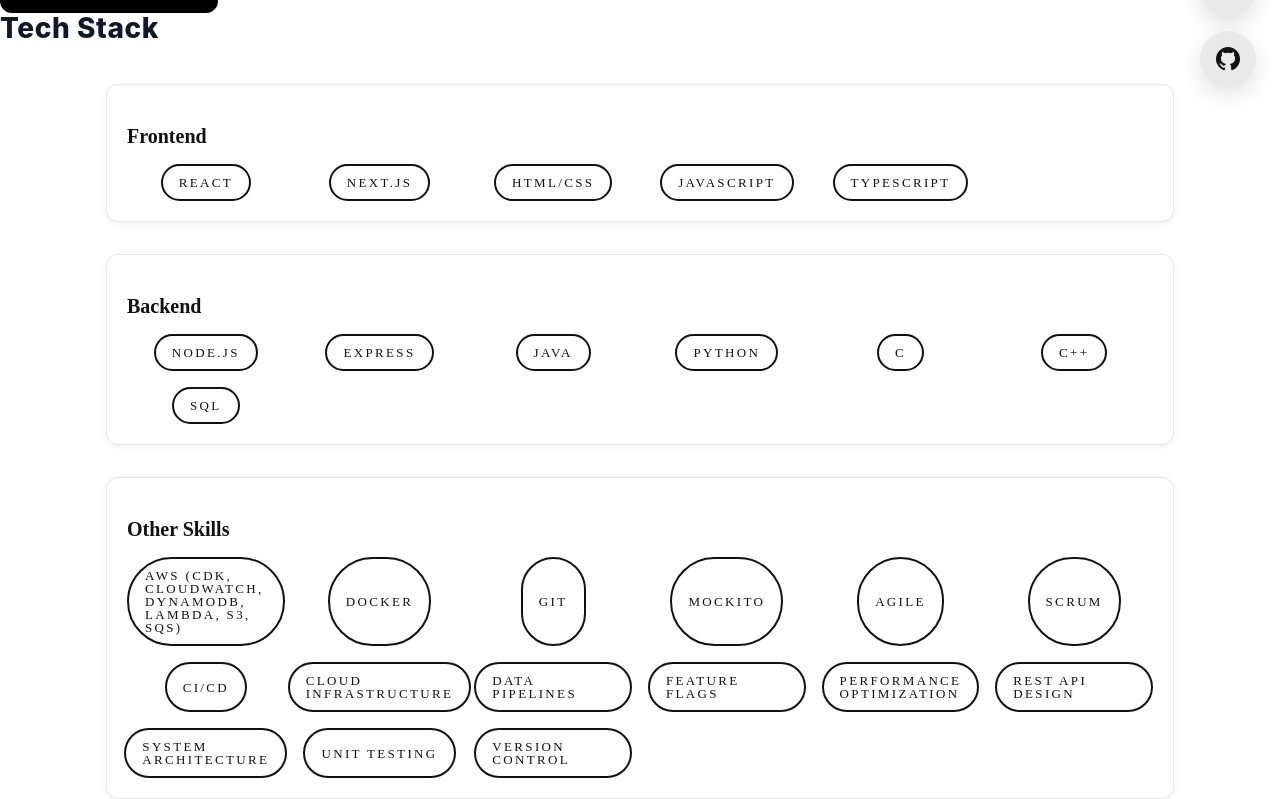
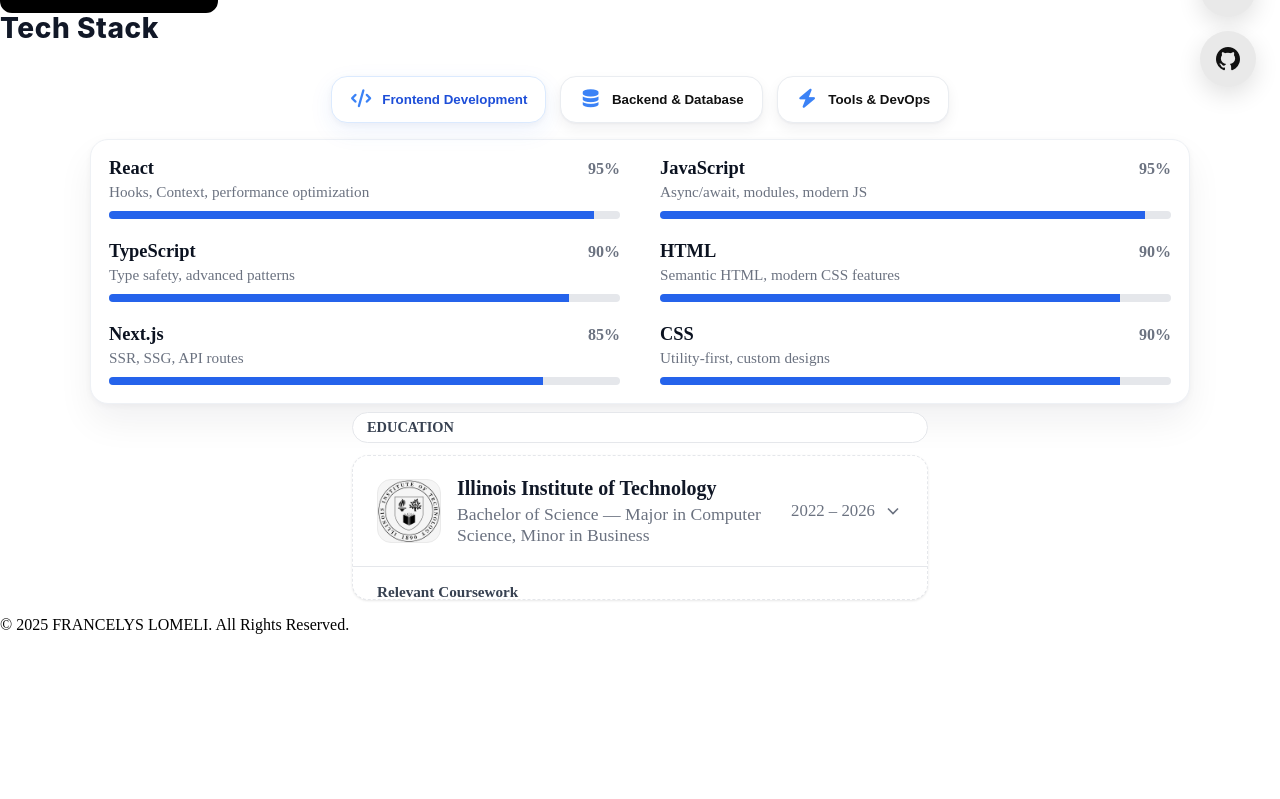
Before and after one commit to francelysl/Personal-Website, a React (Create React App) app: page / in a window 1280 px wide. Shown: the part 689-1488 px from the top of the page. After the commit the page ends 1371 px from the top, so only its background shows below. Built offline with nearby package versions, Linux system fonts and the light colour scheme.

Commit message:
Refactoring tech stack, adding CSS and styling

```diff
--- a/src/components/TechStack.jsx
+++ b/src/components/TechStack.jsx
@@ -1,43 +1,107 @@
-import React from "react";
+import React, { useState } from "react";
 import "../styles/TechStack.css";
 
+const TABS = [
+  {
+    id: "frontend",
+    label: "Frontend Development",
+    icon: <i className="fa-solid fa-code" aria-hidden="true" />,
+    items: [
+      { name: "React",            pct: 95, blurb: "Hooks, Context, performance optimization" },
+      { name: "TypeScript",       pct: 90, blurb: "Type safety, advanced patterns" },
+      { name: "Next.js",          pct: 85, blurb: "SSR, SSG, API routes" },
+      { name: "JavaScript",  pct: 95, blurb: "Async/await, modules, modern JS" },
+      { name: "HTML",     pct: 90, blurb: "Semantic HTML, modern CSS features" },
+      { name: "CSS",     pct: 90, blurb: "Utility-first, custom designs" },
+    ],
+  },
+  {
+    id: "backend",
+    label: "Backend & Database",
+    icon: <i className="fa-solid fa-database" aria-hidden="true" />,
+    items: [
+      { name: "Node.js / Express", pct: 90, blurb: "REST APIs, auth, middleware" },
+      { name: "Java",              pct: 85, blurb: "Microservices, testing (Mockito)" },
+      { name: "Python",            pct: 80, blurb: "Scripts, data tools" },
+      { name: "SQL",       pct: 85, blurb: "Postgres, DynamoDB" },
+      { name: "AWS Lambda",        pct: 85, blurb: "Serverless, S3/SQS events" },
+      { name: "CDK + CloudWatch",  pct: 80, blurb: "Infra-as-code, monitoring" },
+    ],
+  },
+  {
+    id: "tools",
+    label: "Tools & DevOps",
+    icon: <i className="fa-solid fa-bolt" aria-hidden="true" />,
+    items: [
+      { name: "Git / GitHub", pct: 95, blurb: "Branching, reviews, actions" },
+      { name: "Docker",       pct: 85, blurb: "Images, compose, CI" },
+      { name: "CI/CD",        pct: 85, blurb: "Pipelines, artifacts, releases" },
+      { name: "Testing",      pct: 90, blurb: "Unit tests, coverage, QA handoff" },
+      { name: "Perf & DX",    pct: 85, blurb: "Profiling, build tooling" },
+      { name: "Feature Flags",pct: 80, blurb: "Gradual rollout, A/B" },
+    ],
+  },
+];
+
 export default function TechStack() {
-  const frontend = ["React", "Next.js", "HTML/CSS", "JavaScript", "TypeScript"];
-  const backend = ["Node.js", "Express", "Java", "Python", "C", "C++", "SQL"];
-  const other = [
-    "AWS (CDK, CloudWatch, DynamoDB, Lambda, S3, SQS)",
-    "Docker",
-    "Git",
-    "Mockito",
-    "Agile",
-    "Scrum",
-    "CI/CD",
-    "Cloud Infrastructure",
-    "Data Pipelines",
-    "Feature Flags",
-    "Performance Optimization",
-    "REST API Design",
-    "System Architecture",
-    "Unit Testing",
-    "Version Control",
-  ];
+  const [active, setActive] = useState("frontend");
 
-  const renderSection = (title, skills) => (
-    <div className="stack-section">
-      <h3 className="stack-title">{title}</h3>
-      <div className="stack-wrap">
-        {skills.map((s) => (
-          <span key={s} className="stack">{s}</span>
+  const tab = TABS.find(t => t.id === active) ?? TABS[0];
+  const left = tab.items.slice(0, Math.ceil(tab.items.length / 2));
+  const right = tab.items.slice(Math.ceil(tab.items.length / 2));
+
+  return (
+    <section id="tech-stack" className="tech-stack" aria-labelledby="skills-heading">
+      <h2 id="skills-heading" className="visually-hidden">Skills</h2>
+
+      {/* Tab buttons */}
+      <div className="tabbar" role="tablist" aria-label="Skill categories">
+        {TABS.map(t => (
+          <button
+            key={t.id}
+            role="tab"
+            aria-selected={active === t.id}
+            aria-controls={`panel-${t.id}`}
+            id={`tab-${t.id}`}
+            className={`chip ${active === t.id ? "active" : ""}`}
+            onClick={() => setActive(t.id)}
+          >
+            <span className="chip-ico">{t.icon}</span>
+            <span>{t.label}</span>
+          </button>
         ))}
       </div>
-    </div>
-  );
 
-  return (
-    <section id="tech-stack" className="tech-stack">
-      {renderSection("Frontend", frontend)}
-      {renderSection("Backend", backend)}
-      {renderSection("Other Skills", other)}
+      {/* Active panel */}
+      <div
+        id={`panel-${tab.id}`}
+        role="tabpanel"
+        aria-labelledby={`tab-${tab.id}`}
+        className="skills-card"
+        key={tab.id}                 /* re-key to re-run the bar animation on tab change */
+      >
+        <div className="skills-grid animate">
+          <div className="col">
+            {left.map((s) => <SkillRow key={s.name} {...s} />)}
+          </div>
+          <div className="col">
+            {right.map((s) => <SkillRow key={s.name} {...s} />)}
+          </div>
+        </div>
+      </div>
     </section>
   );
 }
+
+function SkillRow({ name, pct, blurb }) {
+  return (
+    <div className="skill">
+      <div className="skill-top">
+        <h3 className="skill-name">{name}</h3>
+        <span className="skill-pct">{pct}%</span>
+      </div>
+      <div className="skill-note">{blurb}</div>
+      <div className="bar" style={{ ["--pct"]: `${pct}%` }} />
+    </div>
+  );
+}
--- a/src/pages/Home.jsx
+++ b/src/pages/Home.jsx
@@ -43,24 +43,7 @@
 </a>
 
       <h2 className="about-label">Tech Stack</h2>
-      <TechStack
-        skills={[
-          "JavaScript",
-          "Java",
-          "C++",
-          "TypeScript",
-          "React",
-          "Next.js",
-          "Node.js",
-          "Express",
-          "Python",
-          "AWS",
-          "PostgreSQL",
-          "MongoDB",
-          "Docker",
-          "Git",
-        ]}
-      />
+      <TechStack />
       <SocialIcons />
       <EducationItem />
       <Footer />
--- a/src/styles/TechStack.css
+++ b/src/styles/TechStack.css
@@ -1,67 +1,134 @@
-.tech-stack {
-    max-width: 1100px;
-    margin: 40px auto;
-    padding: 0 16px;
-    display: grid;
-    gap: 32px;
+
+
+
+
+/* TechStack.css — white UI with light shadows */
+
+/* Section */
+.tech-stack { padding: 32px 0 8px; }
+
+/* a11y helper */
+.visually-hidden {
+  position: absolute !important; width: 1px; height: 1px;
+  padding: 0; margin: -1px; overflow: hidden; clip: rect(0 0 0 0);
+  white-space: nowrap; border: 0;
 }
 
-  /* Each section is like a card */
-  .stack-section {
-    background: #fff;
-    border: 1px solid #e5e7eb;     /* light border */
-    border-radius: 12px;
-    box-shadow: 0 2px 6px rgba(0,0,0,0.06);
-    padding: 20px;
-  }
-
-  .stack-title {
-    font-size: 1.25rem;
-    font-weight: 600;
-    color: #111;
+/* ---------- Tabs (chips) ---------- */
+.tabbar {
+  display: flex;
+  flex-wrap: wrap;
+  gap: 14px;
+  align-items: center;
+  justify-content: center;
   margin-bottom: 16px;
 }
 
-  /* Grid of pills */
-  .stack-wrap {
-    display: grid;
-    grid-template-columns: repeat(auto-fill, minmax(140px, 1fr));
-    gap: 16px;
-    justify-items: center;
+.chip {
+  display: inline-flex;
+  align-items: center;
+  gap: 10px;
+  padding: 12px 18px;
+  border-radius: 16px;
+  background: #fff;                          /* white pill */
+  border: 1px solid #eaedf1;                 /* very light border */
+  color: #111;
+  box-shadow: 0 6px 14px rgba(17,24,39,0.06),/* light airy shadow */
+              0 1px 2px rgba(17,24,39,0.04);
+  cursor: pointer;
+  font-weight: 600;
+  transition: transform .15s ease, box-shadow .15s ease, background .15s ease, color .15s ease;
+}
+.chip-ico { font-size: 18px; color: #3b82f6; }
+.chip:hover {
+  transform: translateY(-2px);
+  box-shadow: 0 10px 22px rgba(17,24,39,0.07), 0 2px 4px rgba(17,24,39,0.05);
+}
+.chip.active {
+  background: #fff;                          /* keep white like picture */
+  border-color: #dbeafe;                     /* soft blue ring */
+  color: #1d4ed8;
+  box-shadow: 0 8px 24px rgba(37,99,235,0.08),  /* subtle blue-ish lift */
+              0 2px 6px rgba(17,24,39,0.04);
 }
 
-  .stack {
-    display: inline-flex;
-    align-items: center;
-    justify-content: center;
-    border: 2px solid #111;
-    color: #111;
-    background: #fff;
-    border-radius: 999px;
-    padding: 10px 16px;
-    font-size: 13px;
-    letter-spacing: 0.18em;
-    text-transform: uppercase;
-    line-height: 1;
-    user-select: none;
-    transition: background .15s ease, color .15s ease, transform .15s ease;
+/* ---------- Card with skills ---------- */
+.skills-card {
+  background: #fff;                          /* white card */
+  border: 1px solid #eef1f5;                 /* hairline border */
+  border-radius: 18px;
+  box-shadow: 0 18px 36px rgba(17,24,39,0.06),/* light shadow like screenshot */
+              0 2px 6px rgba(17,24,39,0.04);
+  padding: 18px;
+  max-width: 1100px;
+  margin: 0 auto;
 }
 
-  .stack:hover {
-    background: #111;
-    color: #fff;
-    transform: translateY(-1px);
-  }
-  .stack:focus-visible {
-    outline: 3px solid rgba(17,17,17,.25);
-    outline-offset: 2px;
+.skills-grid {
+  display: grid;
+  grid-template-columns: 1fr 1fr;
+  gap: 22px 40px;
 }
 
-  /* responsive tweaks */
-  @media (max-width: 640px) {
-    .stack-wrap { grid-template-columns: repeat(auto-fill, minmax(120px, 1fr)); }
-    .stack { font-size: 11px; padding: 8px 12px; letter-spacing: 0.14em; }
+.col { display: grid; gap: 22px; }
+
+/* skill row */
+.skill-top { display: flex; align-items: baseline; justify-content: space-between; }
+.skill-name { margin: 0; font-size: 1.15rem; font-weight: 700; color: #0b1220; }
+.skill-pct  { color: #6b7280; font-weight: 700; }
+
+.skill-note { margin-top: 4px; color: #6b7280; font-size: .95rem; }
+
+/* progress bar */
+.bar {
+  --pct: 0%;
+  position: relative;
+  height: 8px;
+  border-radius: 999px;
+  background: #e5e7eb;                       /* light grey track */
+  overflow: hidden;
+  margin-top: 10px;
 }
+.bar::before {
+  content: "";
+  position: absolute; inset: 0;
+  width: 0%;
+  background: #2563eb;                       /* blue fill */
+  transition: width 900ms ease;
+}
+.skills-grid.animate .bar::before { width: var(--pct); }
+
+/* subtle entrance for each skill */
+@keyframes card-pop { from { opacity:0; transform: translateY(8px); } to { opacity:1; transform:none; } }
+.skills-grid.animate .skill { animation: card-pop .38s ease both; }
+.skills-grid.animate .skill:nth-child(1) { animation-delay: .02s; }
+.skills-grid.animate .skill:nth-child(2) { animation-delay: .05s; }
+.skills-grid.animate .skill:nth-child(3) { animation-delay: .08s; }
+.skills-grid.animate .skill:nth-child(4) { animation-delay: .11s; }
+.skills-grid.animate .skill:nth-child(5) { animation-delay: .14s; }
+.skills-grid.animate .skill:nth-child(6) { animation-delay: .17s; }
+
+/* Responsive */
+@media (max-width: 900px) {
+  .skills-grid { grid-template-columns: 1fr; gap: 18px; }
+}
+
+/* Optional dark mode (keeps light look in light mode) */
+@media (prefers-color-scheme: dark) {
+  .chip { background: #0f1115; border-color: #1f2937; color: #f5f5f5; box-shadow: none; }
+  .chip.active { background: #0f1115; border-color: #334155; color: #93c5fd; }
+  .skills-card { background: #0f1115; border-color: #1f2937; box-shadow: none; }
+  .skill-name { color: #f5f5f5; }
+  .skill-note, .skill-pct { color: #a7abb1; }
+  .bar { background: #1f2937; }
+  .bar::before { background: #3b82f6; }
+}
+
+
+
+
+
+
 
 
   /* Resume Button Styling*/
```
Lines whose indentation alone changed are shown as unchanged.
